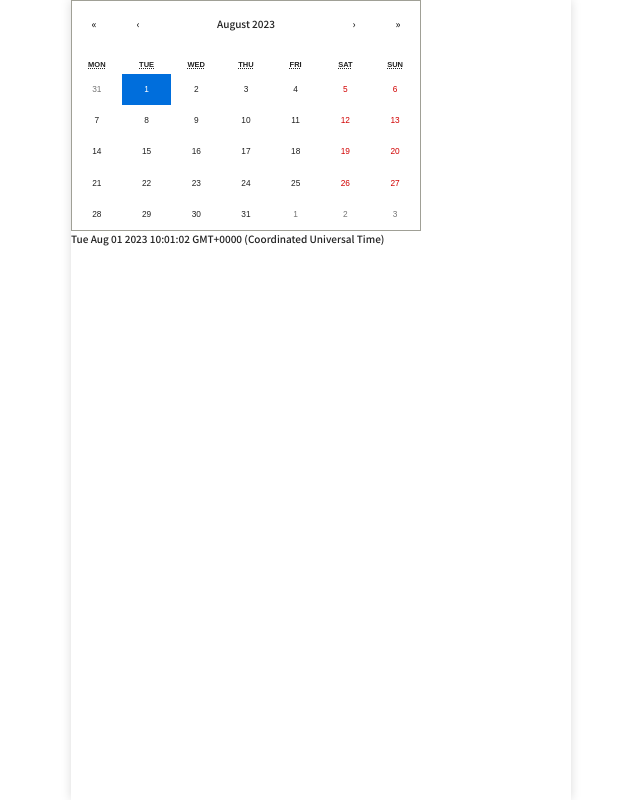
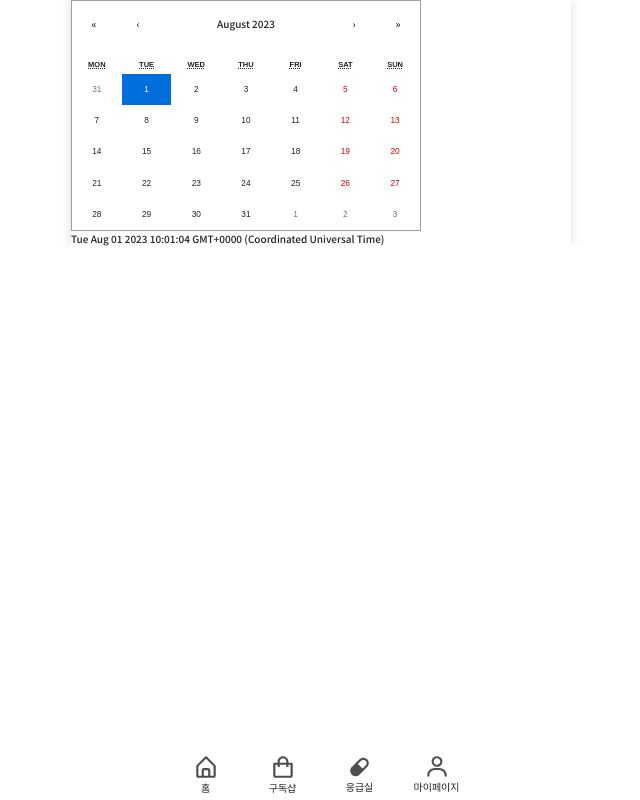
Before and after one commit to ycjeon0129/Planty, a React (Create React App) app in the folder frontend/: page /develop in a window 1280 px wide. Shown: the whole page, without its empty margins (319-959 px from the left). Built offline with nearby package versions, Linux system fonts and the light colour scheme.

Commit message:
[FE] Design : TabBar 레이아웃 적용하여 추가

```diff
--- a/frontend/src/components/layout/common/PageLayout/PageLayout.scss
+++ b/frontend/src/components/layout/common/PageLayout/PageLayout.scss
@@ -4,6 +4,7 @@
 .page-layout {
 	padding-left: var.$pd-lg;
 	padding-right: var.$pd-lg;
+	padding-bottom: 70px;
 
 	@include r.responsive(Phone) {
 		// background: red;
--- /dev/null
+++ b/frontend/src/components/layout/common/TabBarLayout/TabBarLayout.scss
@@ -0,0 +1,9 @@
+.tab-bar-layout-container {
+	max-width: 500px;
+	width: 100%;
+	height: 50px;
+	position: fixed;
+	bottom: 0;
+	background-color: #fff;
+	box-shadow: rgb(219, 219, 219) 0px 10px;
+}
--- /dev/null
+++ b/frontend/src/components/layout/common/TabBarLayout/TabBarLayout.tsx
@@ -0,0 +1,8 @@
+import React, { ReactNode } from 'react';
+import './TabBarLayout.scss';
+
+function TabBarLayout({ children }: { children: ReactNode }) {
+	return <div className="tab-bar-layout-container">{children}</div>;
+}
+
+export default TabBarLayout;
--- a/frontend/src/components/organisms/common/TabBarList/TabBarList.tsx
+++ b/frontend/src/components/organisms/common/TabBarList/TabBarList.tsx
@@ -9,13 +9,11 @@ function TabBarList() {
 	}, []);
 
 	return (
-		<div>
-			<div className="tabbar-list">
-				<TabBarItem MenuKey="home" />
-				<TabBarItem MenuKey="shop" />
-				<TabBarItem MenuKey="emergency" />
-				<TabBarItem MenuKey="mypage" />
-			</div>
+		<div className="tabbar-list">
+			<TabBarItem MenuKey="home" />
+			<TabBarItem MenuKey="shop" />
+			<TabBarItem MenuKey="emergency" />
+			<TabBarItem MenuKey="mypage" />
 		</div>
 	);
 }
--- a/frontend/src/router/AppRouter.tsx
+++ b/frontend/src/router/AppRouter.tsx
@@ -10,33 +10,37 @@ import MypagePage from 'pages/Mypage/MypagePage';
 import SubscribeListPage from 'pages/subscribe/SubscribeList/SubscribeListPage';
 import SubscribeDetailPage from 'pages/subscribe/SubscribeDetail/SubscribeDetailPage';
 import SubscribePage from 'pages/subscribe/Subscribe/SubscribePage';
+import TabBarLayout from 'components/layout/common/TabBarLayout/TabBarLayout';
+import TabBarList from 'components/organisms/common/TabBarList/TabBarList';
 import PrivateRoute from './PrivateRoute';
 import 'styles/index.scss';
 
 function AppRouter() {
-	const [isloading, setIsLoading] = useState(true);
+	const [isLoading, setIsLoading] = useState(true);
 
 	const loading = () => {
 		setTimeout(() => {
-			setIsLoading(true);
+			setIsLoading(false);
 		}, 2000);
 	};
 	useEffect(() => {
 		loading();
 	});
 
+	if (isLoading) {
+		return <LoadingPage />;
+	}
+
 	return (
 		<div className="container">
-			{isloading ? (
 			<BrowserRouter>
 				<Routes>
 					<Route path="/" element={<Navigate replace to="/home" />} />
+					<Route path="/" element={<PrivateRoute />}>
+						<Route path="/home" element={<HomePage />} />
 						<Route path="/shop" element={<ShopPage />} />
 						<Route path="/emergency" element={<EmergencyPage />} />
 						<Route path="/login" element={<LoginPage />} />
-
-						<Route path="/" element={<PrivateRoute />}>
-							<Route path="/home" element={<HomePage />} />
 						<Route path="/mypage" element={<MypagePage />} />
 						<Route path="/subscribe" element={<SubscribePage />}>
 							<Route index element={<SubscribeListPage />} />
@@ -47,10 +51,11 @@ function AppRouter() {
 					{/* 컴포넌트 개발용 */}
 					<Route path="/develop" element={<Develop />} />
 				</Routes>
+
+				<TabBarLayout>
+					<TabBarList />
+				</TabBarLayout>
 			</BrowserRouter>
-			) : (
-				<LoadingPage />
-			)}
 		</div>
 	);
 }
--- a/frontend/src/styles/base/_common.scss
+++ b/frontend/src/styles/base/_common.scss
@@ -47,14 +47,9 @@ h6 {
 
 // 애플리케이션 컨테이너
 .container {
-	position: absolute;
-	background-color: var.$white;
-	left: 50%;
-	top: 50%;
-	width: 100%;
-	height: 100%;
-	transform: translate(-50%, -50%);
-	box-shadow: rgb(219, 219, 219) 0px 0px 10px;
 	max-width: 500px;
 	max-height: 1200px;
+	margin: auto;
+	background-color: var.$white;
+	box-shadow: rgb(219, 219, 219) 0px 0px 10px;
 }
```
Lines whose indentation alone changed are shown as unchanged.
